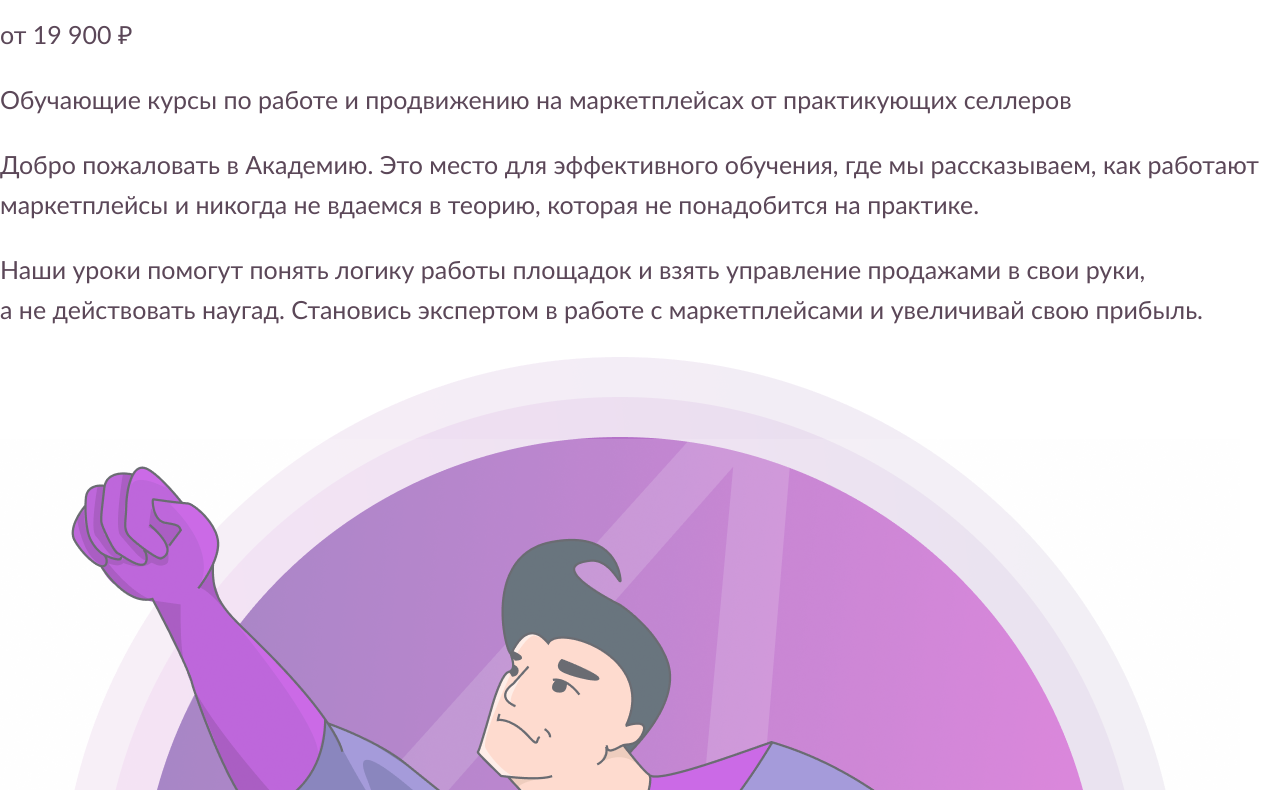
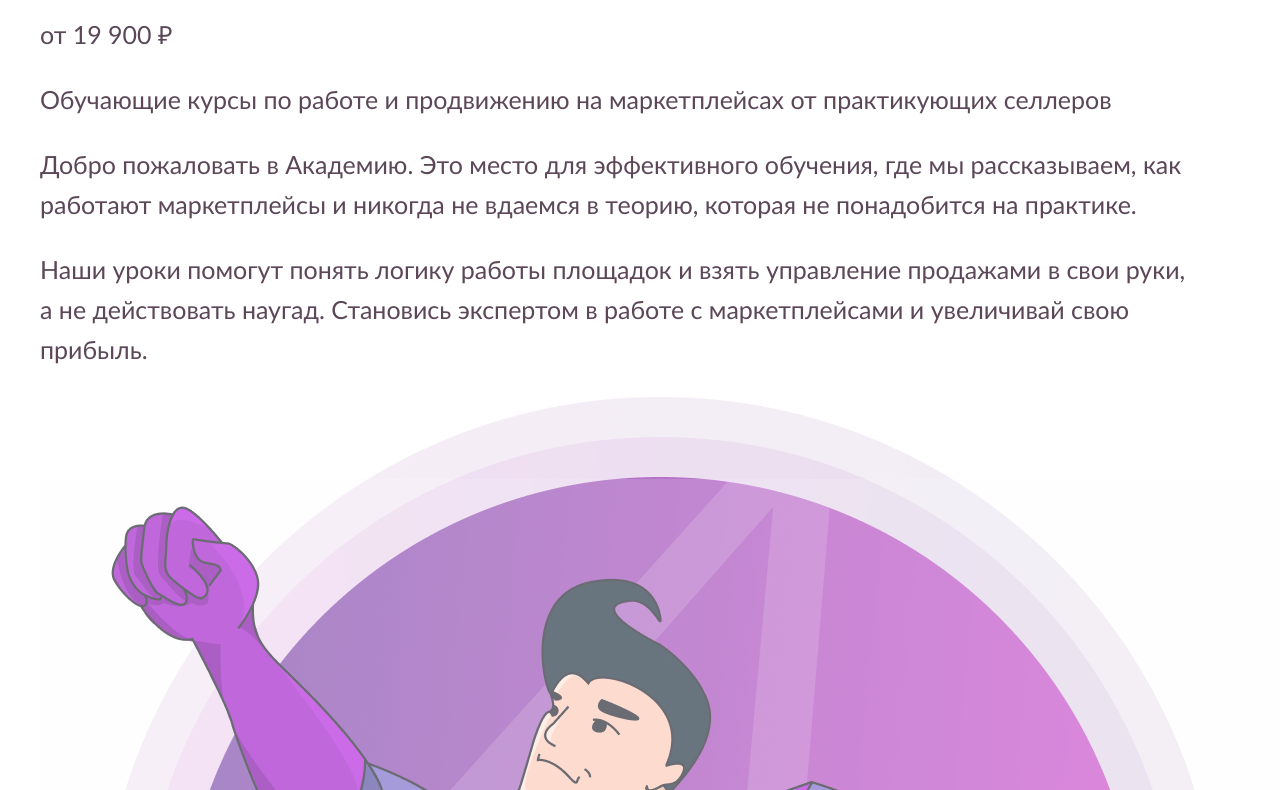
Before and after one commit to ksenksenni/stat4market, a website: page index.html in a window 1280 px wide. Shown: the part 510-1300 px from the top of the page. Drawn offline with Linux system fonts and the light colour scheme.

Commit message:
added mixins

```diff
--- a/styles/container.scss
+++ b/styles/container.scss
@@ -3,7 +3,13 @@
     margin: 0 auto;
     padding: 0;
     box-sizing: border-box;
-    // @include for-tablet-large {
-    //     max-width: 100%;
-    // }
+    @include for-dasctop-small {
+        max-width: 100%;
+        margin-left: 40px;
+        margin-right: 72px;
+    }
+    @include for-tablet {
+        margin-left: 15px;
+        margin-right: 15px;
+    }
 }
--- a/styles/mixins.scss
+++ b/styles/mixins.scss
@@ -1,11 +1,5 @@
 @mixin for-dasctop-small {
     @media (max-width: $breakpoints-dasctop-small) {
-        @content;
-    }
-}
-
-@mixin for-tablet-large {
-    @media (max-width: $breakpoints-tablet-large) {
         @content;
     }
 }
--- a/styles/varible.scss
+++ b/styles/varible.scss
@@ -1,4 +1,3 @@
-$breakpoints-dasctop-small: 1140px;
-$breakpoints-tablet-large: 1024px;
+$breakpoints-dasctop-small: 1280px;
 $breakpoints-tablet: 768px;
-$breakpoints-mobile: 640px;
+$breakpoints-mobile: 360px;
```
Also changed, not shown: dist/style.css.
